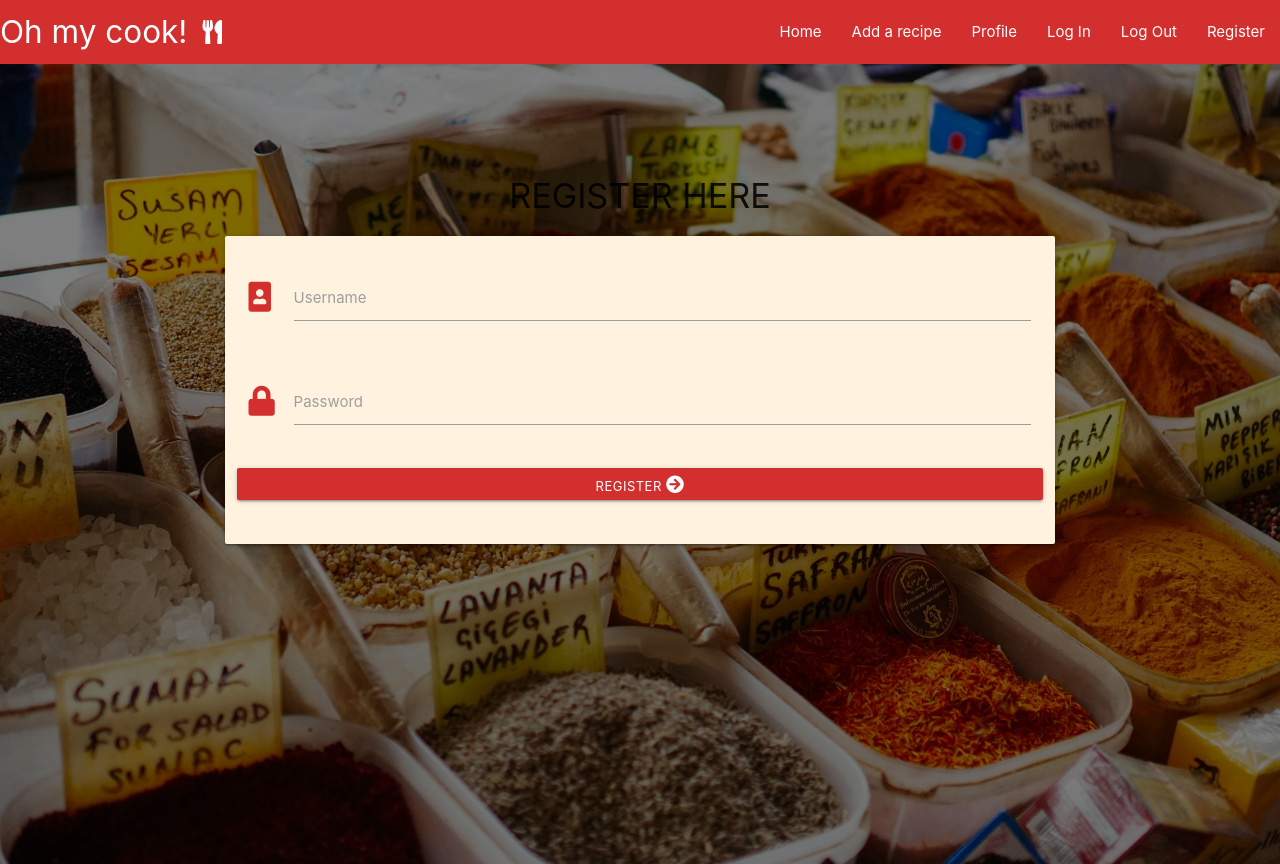
After one commit to Code-Institute-Submissions/SaraSanchezz-3rdMilestoneProject_MayResub, a Flask app: page /register in a window 1280 px wide. The commit adds this page. Run offline with Flask 2, Linux system fonts and the light colour scheme; some libraries are stand-ins or nearby versions.

Commit message:
Added Register form

```diff
--- a/app.py
+++ b/app.py
@@ -4,6 +4,7 @@ from flask import (
     redirect, request, session, url_for)
 from flask_pymongo import PyMongo
 from bson.objectid import ObjectId
+from werkzeug.security import generate_password_hash, check_password_hash
 if os.path.exists("env.py"):
     import env
 
@@ -25,6 +26,12 @@ def get_recipes():
     return render_template("recipes.html", recipes=recipes)
 
 
+# function for registration
+@app.route("/register", methods=["GET", "POST"])
+def register():
+    return render_template("register.html")
+
+
 if __name__ == "__main__":
     app.run(host=os.environ.get("IP"),
             port=int(os.environ.get("PORT")),
--- a/static/css/style.css
+++ b/static/css/style.css
@@ -2,3 +2,14 @@
     text-align: center;
     padding-left: 4px;
 }
+
+#hero2 {
+    background: linear-gradient(
+        rgba(0, 0, 0, 0.5),
+        rgba(0, 0, 0, 0.5)),
+        url("../images/ingredients.jpg");
+        background-size: cover;
+        padding-top: 90px;
+        min-height: 800px;
+
+}
--- a/templates/base.html
+++ b/templates/base.html
@@ -16,7 +16,7 @@
      <nav class="nav-extended  red darken-2">
       <!--main navbar-->
         <div class="nav-wrapper">
-        <a href="{{url_for('get_recipes') }}" class="brand-logo">Oh my cook!<i class="fas fa-utensils right"></i></a>
+        <a href="{{ url_for('get_recipes') }}" class="brand-logo">Oh my cook!<i class="fas fa-utensils right hide-on-small-only"></i></a>
         <a href="#" data-target="mobile-demo" class="sidenav-trigger right"><i class="fas fa-ellipsis-h"></i></a>
         <ul class="right hide-on-med-and-down">
             <li><a href="{{url_for('get_recipes') }}">Home</a></li>
@@ -24,19 +24,19 @@
             <li><a href="#">Profile</a></li>
             <li><a href="#">Log In </a></li>
             <li><a href="#">Log Out</a></li>
-            <li><a href="#">Register</a></li>
+            <li><a href="{{ url_for('register') }}">Register</a></li>
 
         </ul>
         </div>
     </nav>
    <!--mobile navbar-->
         <ul class="sidenav" id="mobile-demo">
-            <li><a href="{{url_for('get_recipes') }}">Home</a></li>
+            <li><a href="{{ url_for('get_recipes') }}">Home</a></li>
             <li><a href="#">Add a recipe</a></li>
             <li><a href="#">Profile</a></li>
             <li><a href="#">Log In </a></li>
             <li><a href="#">Log Out</a></li>
-            <li><a href="#">Register</a></li>
+            <li><a href="{{ url_for('register') }}">Register</a></li>
         </ul>
     </header>
     {% block content %}
--- /dev/null
+++ b/templates/register.html
@@ -0,0 +1,38 @@
+{% extends "base.html" %}
+{% block content %}
+
+
+<section id="hero2">
+    <h4 class="center-align">REGISTER HERE</h4>
+    <!--card panel-->
+    <div class="row">
+    <form class="col s12 m8 offset-m2" method="POST" action="{ {url_for('register') }}">
+      <div class="card-panel orange lighten-5">
+        <!--username-->
+        <div class="row">
+            <div class="input-field col s12">
+                <i class="fas fa-portrait prefix red-text text-darken-2"></i>
+                <input id="username" name="username" type="text" class="validate">
+                <label for="username">Username</label>
+            </div>
+        </div>
+        <!--password-->
+        <div class="row">
+          <div class="input-field col s12">
+            <i class="fas fa-lock prefix red-text text-darken-2"></i>
+            <input id="password" name="password" type="password" class="validate">
+            <label for="password">Password</label>
+          </div>
+        </div>
+        <!--button-->
+        <div class="row">
+          <button type="submit" class="col s12   hoverable btn-small center-align red darken-2  white-text">
+              Register <i class="fas fa-arrow-circle-right"></i>
+          </button>
+
+        </div>
+      </div>
+    </form>
+  </div>
+</section>
+{% endblock %}
```
Also changed, not shown: static/images/ingredients.jpg (added).
